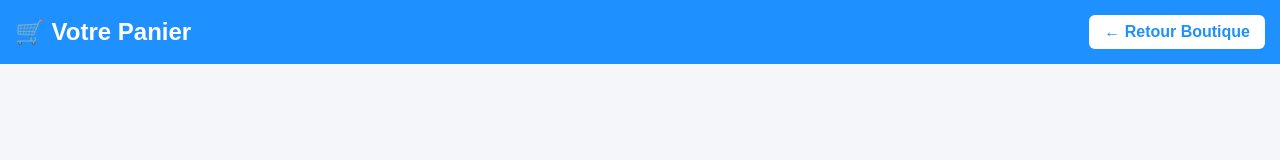
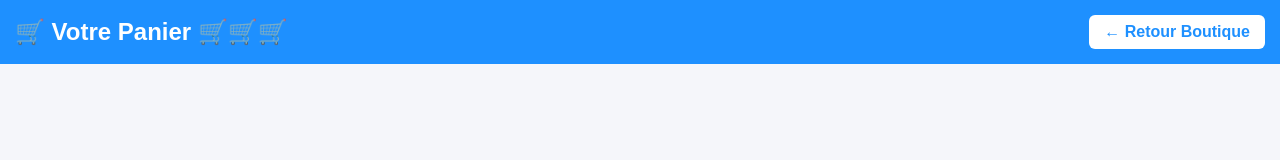
Before and after one commit to mkhl1337/e-commerce, a plain HTML site: page cart.html in a window 1280 px wide. Drawn offline with Linux system fonts and the light colour scheme.

Commit message:
Clone test

```diff
--- a/cart.html
+++ b/cart.html
@@ -8,7 +8,7 @@
   </head>
   <body>
     <header>
-      <h2>🛒 Votre Panier</h2>
+      <h2>🛒 Votre Panier 🛒🛒🛒</h2>
       <a href="index.html" class="cart-btn">← Retour Boutique</a>
     </header>
 
```
